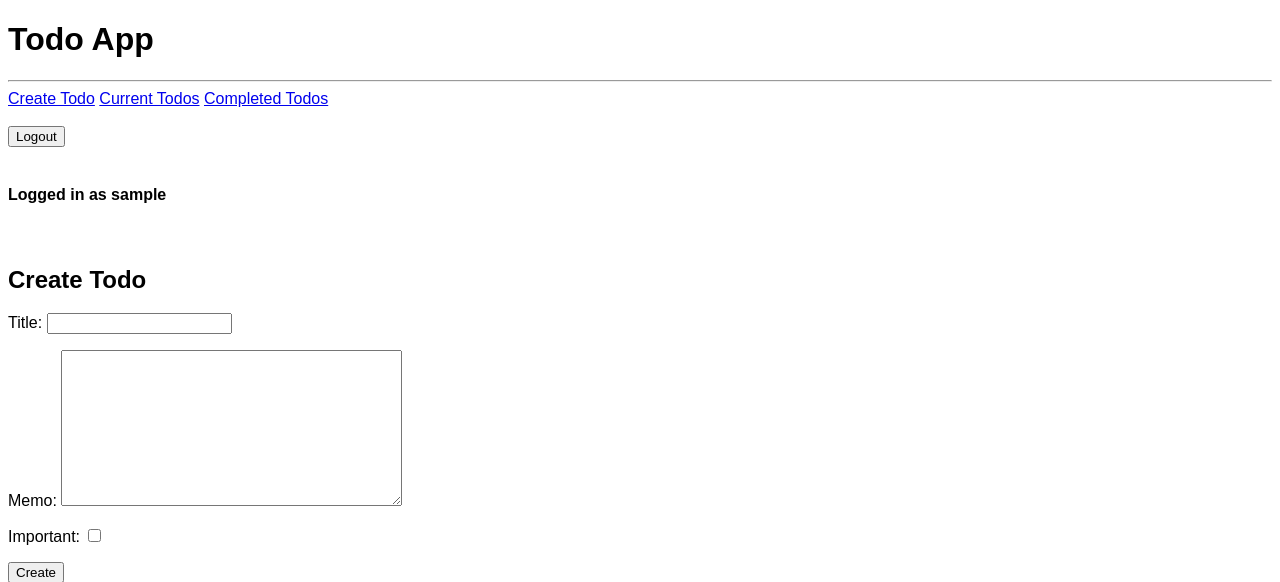
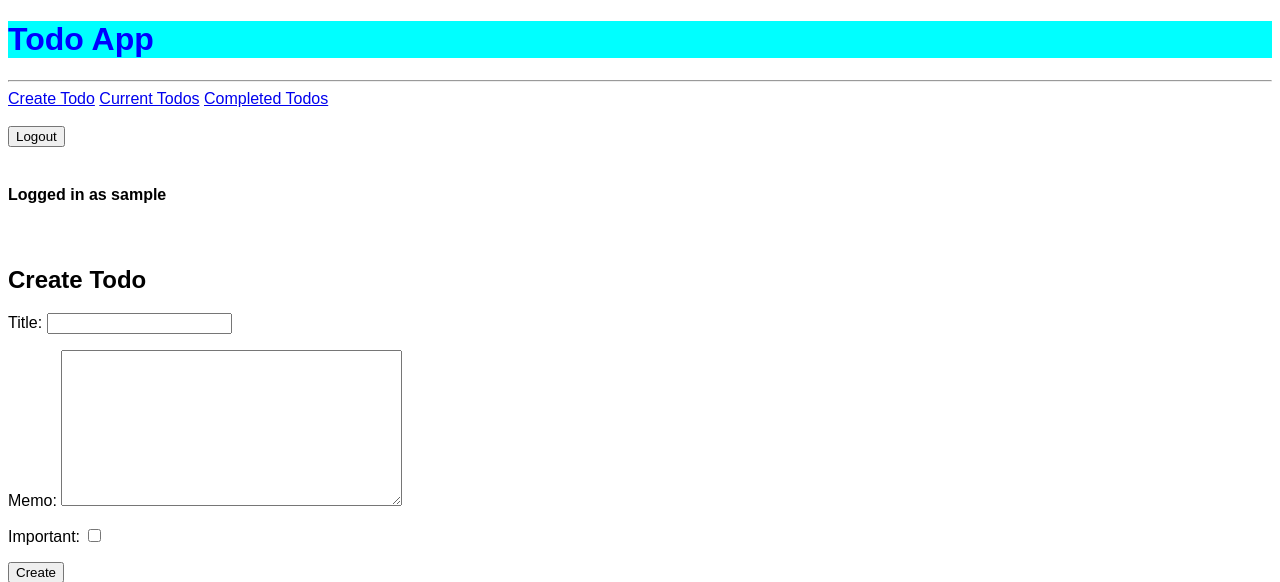
Before and after one commit to jackcch/todoproject, a Django app: page /create/ in a window 1280 px wide. Shown: the top 582 px of the page. Run offline with Django 3.2, Linux system fonts and the light colour scheme; the visitor is signed in with stand-in values (Sample User, id 1).

Commit message:
added css static

```diff
--- a/todoproject/todoapp/static/css/master.css
+++ b/todoproject/todoapp/static/css/master.css
@@ -2,3 +2,8 @@
     box-sizing: border-box;
     font-family: Arial, Helvetica, sans-serif;
 }
+
+h1 {
+    background-color: aqua;
+    color: blue;
+}
--- a/todoproject/todoapp/templates/todoapp/base.html
+++ b/todoproject/todoapp/templates/todoapp/base.html
@@ -5,7 +5,7 @@
     <meta charset="UTF-8">
     <meta http-equiv="X-UA-Compatible" content="IE=edge">
     <meta name="viewport" content="width=device-width, initial-scale=1.0">
-    <link rel="stylesheet" href="{% static 'assets/css/master.css' %}">
+    <link rel="stylesheet" href="{% static 'css/master.css' %}">
     <title>Todo</title>
 </head>
 <header>
--- a/todoproject/todoproject/settings.py
+++ b/todoproject/todoproject/settings.py
@@ -120,7 +120,7 @@ USE_TZ = True
 
 STATIC_URL = '/static/'
 STATICFILES_DIR = BASE_DIR / 'static'
-STATIC_ROOT = BASE_DIR / 'assets'
+STATIC_ROOT = BASE_DIR / 'static'
 
 LOGIN_URL = '/login/'
 
```
